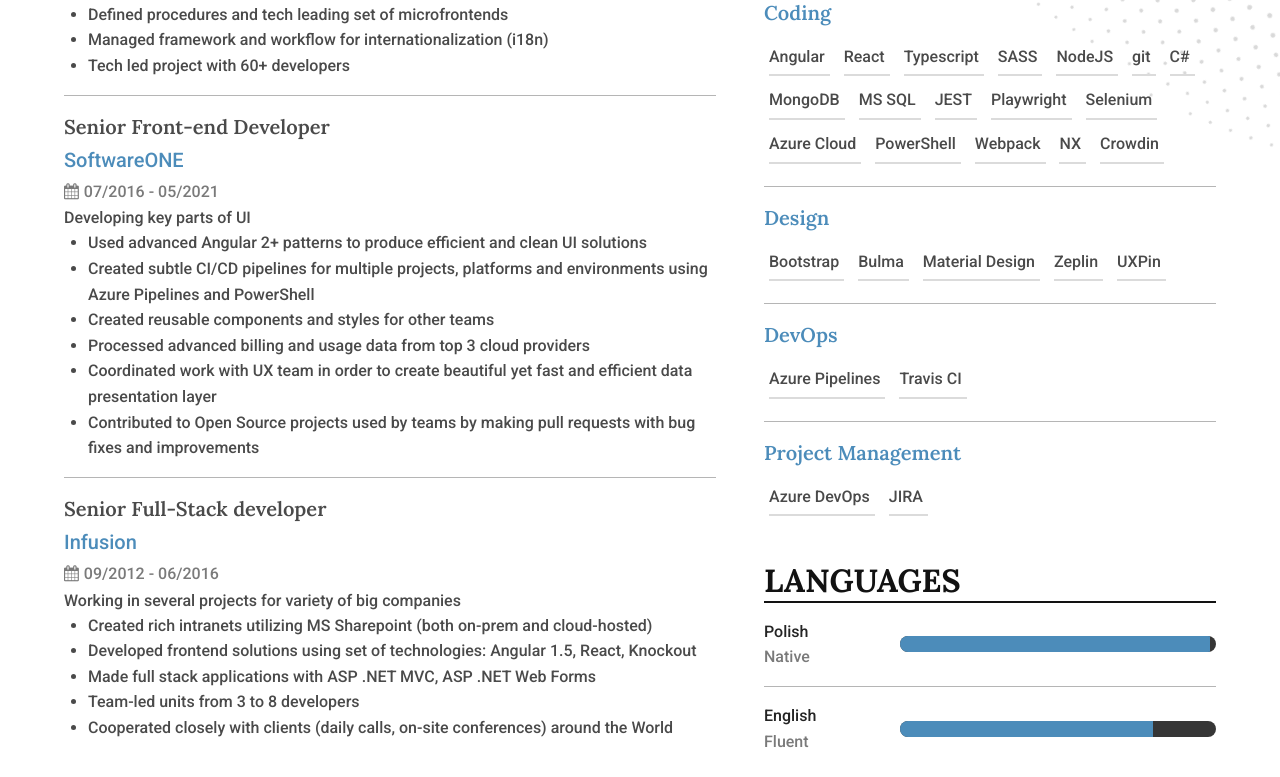
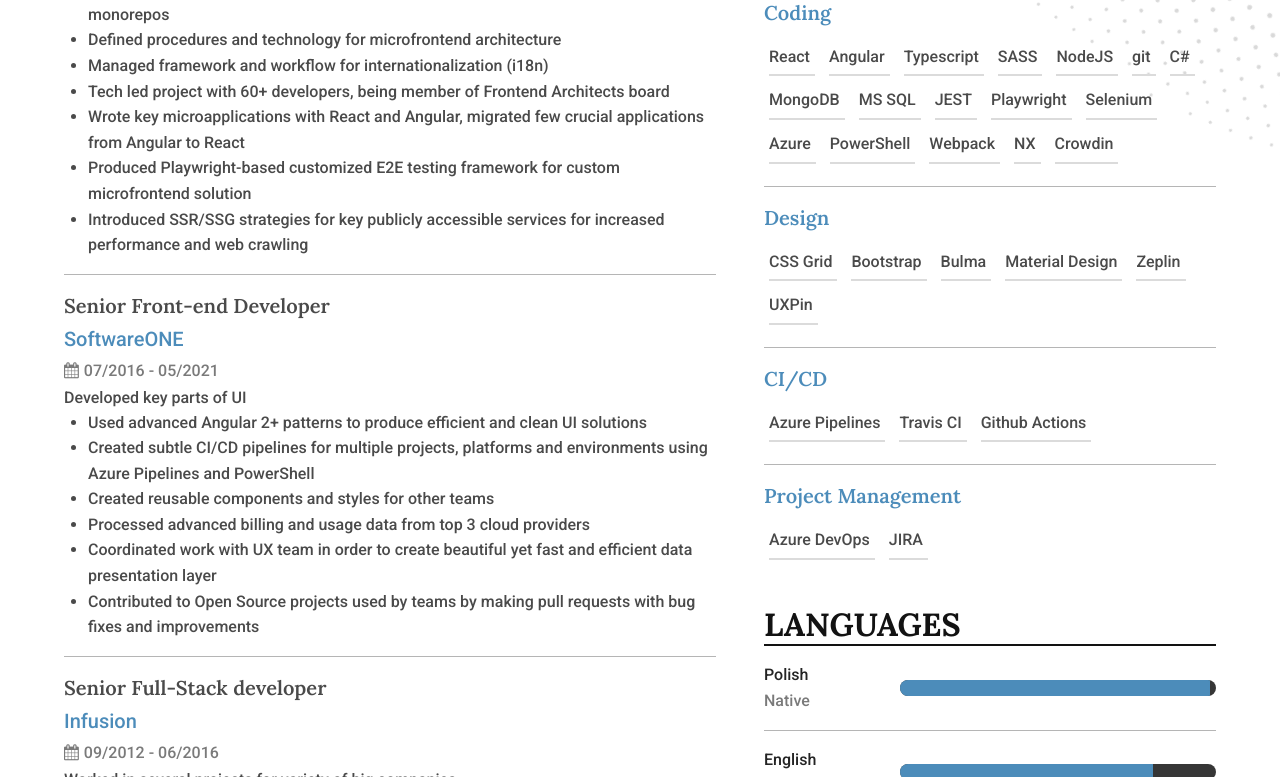
Before and after one commit to orkisz/cv, a website: page index.html in a window 1280 px wide. Shown: the part 467-1244 px from the top of the page. Drawn offline with nearby package versions, Linux system fonts and the light colour scheme; files that its build step writes are made by us from their sources.

Commit message:
update texts

```diff
--- a/css/style.scss
+++ b/css/style.scss
@@ -197,3 +197,9 @@ section {
     color: $primary;
   }
 }
+
+html {
+  @media print {
+    font-size: 15px;
+  }
+}
--- a/index.html
+++ b/index.html
@@ -38,14 +38,17 @@
                 <section class="contact-info is-flex is-flex-direction-column mt-4 has-text-weight-semibold">
                     <div class="is-flex is-justify-content-space-between">
                         <a href="tel:+48509947841"><i class="fa fa-phone"
-                                                            aria-hidden="true"></i>+48 509947841</a>
+                                                      aria-hidden="true"></i>+48 509947841
+                        </a>
                         <a href="mailto:krzysiek.orkisz@gmail.com?subject=CV"><i class="fa fa-at"
                                                                                  aria-hidden="true"></i>krzysiek.orkisz@gmail.com
                         </a>
                     </div>
                     <div>
-                        <span><i class="fa fa-map-marker"
-                                 aria-hidden="true"></i>Kraków, Poland</span>
+                        <a href="https://goo.gl/maps/GNrQ2eLAY2UFkqFU6"
+                           target="_blank"><i class="fa fa-map-marker"
+                                              aria-hidden="true"></i>Kraków, Poland
+                        </a>
                     </div>
                 </section>
             </div>
@@ -66,33 +69,42 @@
                     <time><i class="fa fa-calendar"
                              aria-hidden="true"></i>06/2021 - current
                     </time>
-                    Defining high-level application architecture
+                    Responsible for high-level application architecture
                     <ul>
-                        <li>Managed frameworks and best practices for code sharing and reusability</li>
-                        <li>Defined procedures and tech leading set of microfrontends</li>
+                        <li>Managed frameworks and best practices for code sharing and reusability - NX-based monorepos</li>
+                        <li>Defined procedures and technology for microfrontend architecture</li>
                         <li>Managed framework and workflow for internationalization (i18n)</li>
-                        <li>Tech led project with 60+ developers</li>
+                        <li>Tech led project with 60+ developers, being member of Frontend Architects board</li>
+                        <li>Wrote key microapplications with React and Angular, migrated few crucial applications from Angular to React</li>
+                        <li>Produced Playwright-based customized E2E testing framework for custom microfrontend solution</li>
+                        <li>Introduced SSR/SSG strategies for key publicly accessible services for increased performance and web crawling</li>
                     </ul>
                     <h4>Senior Front-end Developer</h4>
                     <h5>SoftwareONE</h5>
                     <time><i class="fa fa-calendar"
                              aria-hidden="true"></i>07/2016 - 05/2021
                     </time>
-                    Developing key parts of UI
+                    Developed key parts of UI
                     <ul>
                         <li>Used advanced Angular 2+ patterns to produce efficient and clean UI solutions</li>
-                        <li>Created subtle CI/CD pipelines for multiple projects, platforms and environments using Azure Pipelines and PowerShell</li>
+                        <li>Created subtle CI/CD pipelines for multiple projects, platforms and environments using Azure
+                            Pipelines and PowerShell
+                        </li>
                         <li>Created reusable components and styles for other teams</li>
                         <li>Processed advanced billing and usage data from top 3 cloud providers</li>
-                        <li>Coordinated work with UX team in order to create beautiful yet fast and efficient data presentation layer</li>
-                        <li>Contributed to Open Source projects used by teams by making pull requests with bug fixes and improvements</li>
+                        <li>Coordinated work with UX team in order to create beautiful yet fast and efficient data
+                            presentation layer
+                        </li>
+                        <li>Contributed to Open Source projects used by teams by making pull requests with bug fixes and
+                            improvements
+                        </li>
                     </ul>
                     <h4>Senior Full-Stack developer</h4>
                     <h5>Infusion</h5>
                     <time><i class="fa fa-calendar"
                              aria-hidden="true"></i>09/2012 - 06/2016
                     </time>
-                    Working in several projects for variety of big companies
+                    Worked in several projects for variety of big companies
                     <ul>
                         <li>Created rich intranets utilizing MS Sharepoint (both on-prem and cloud-hosted)</li>
                         <li>Developed frontend solutions using set of technologies: Angular 1.5, React, Knockout</li>
@@ -119,8 +131,8 @@
                     <h2>Skills</h2>
                     <h4 class="has-text-primary">Coding</h4>
                     <ul class="crumbs">
+                        <li>React</li>
                         <li>Angular</li>
-                        <li>React</li>
                         <li>Typescript</li>
                         <li>SASS</li>
                         <li>NodeJS</li>
@@ -131,7 +143,7 @@
                         <li>JEST</li>
                         <li>Playwright</li>
                         <li>Selenium</li>
-                        <li>Azure Cloud</li>
+                        <li>Azure</li>
                         <li>PowerShell</li>
                         <li>Webpack</li>
                         <li>NX</li>
@@ -139,15 +151,18 @@
                     </ul>
                     <h4 class="has-text-primary">Design</h4>
                     <ul class="crumbs">
+                        <li>CSS Grid</li>
                         <li>Bootstrap</li>
                         <li>Bulma</li>
                         <li>Material Design</li>
                         <li>Zeplin</li>
                         <li>UXPin</li>
-                    </ul><h4 class="has-text-primary">DevOps</h4>
+                    </ul>
+                    <h4 class="has-text-primary">CI/CD</h4>
                     <ul class="crumbs">
                         <li>Azure Pipelines</li>
                         <li>Travis CI</li>
+                        <li>Github Actions</li>
                     </ul>
                     <h4 class="has-text-primary">Project Management</h4>
                     <ul class="crumbs">
```
